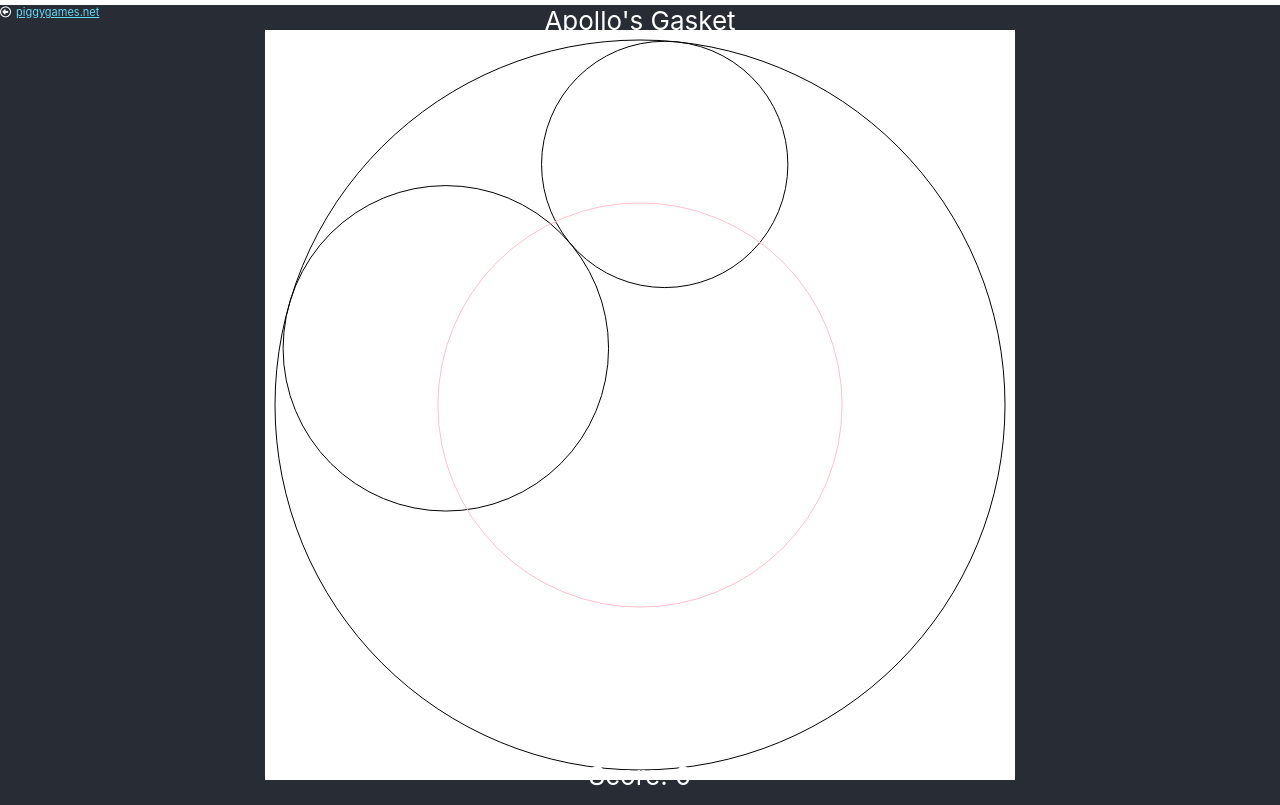
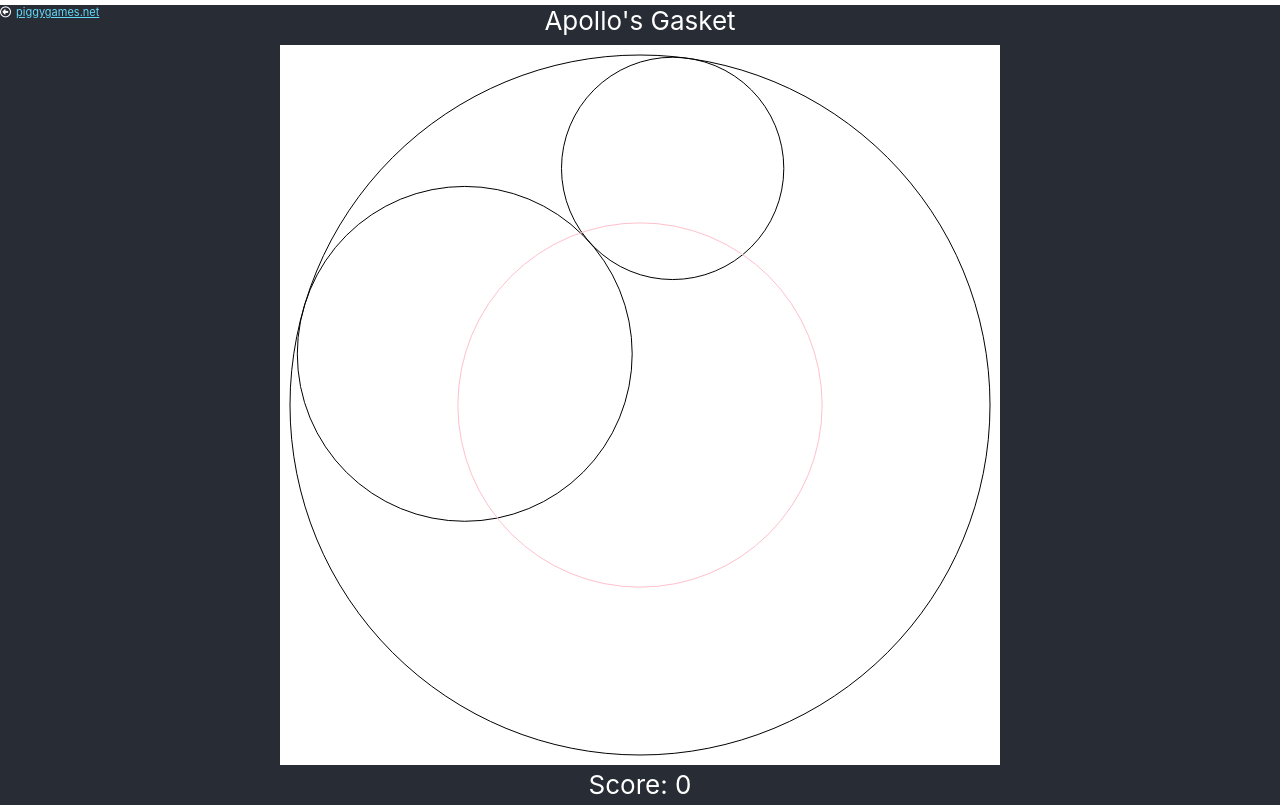
Before and after one commit to pdhorn/apollos-gasket, a React (Create React App) app: page / in a window 1280 px wide. Built offline with nearby package versions, Linux system fonts and the light colour scheme.

Commit message:
minor tweaks for display

```diff
--- a/public/index.html
+++ b/public/index.html
@@ -29,7 +29,7 @@
       work correctly both with client-side routing and a non-root public URL.
       Learn how to configure a non-root public URL by running `npm run build`.
     -->
-    <title>React App</title>
+    <title>Apollo's Gasket</title>
   </head>
   <body>
     <noscript>You need to enable JavaScript to run this app.</noscript>
--- a/src/App.js
+++ b/src/App.js
@@ -5,7 +5,7 @@ import Beep from "./Beep.js";
 
 function App() {
   const [activeCircle, setActiveCircle] = useState();
-  const svgPixels = Math.min(window.innerHeight - 50, window.innerWidth - 50);
+  const svgPixels = Math.min(window.innerHeight, window.innerWidth) - 80;
   const [game, setGame] = useState(new Game(svgPixels));
   const [xp, setXP] = useState(svgPixels / 2);
   const [yp, setYP] = useState(svgPixels / 2);
@@ -73,7 +73,8 @@ function App() {
         <div
           style={{
             position: "absolute",
-            top: "95%",
+            top: "100%",
+            transform: "translate(0,-100%)",
           }}
         >
           Score: {game.plays}
--- a/src/Classes.js
+++ b/src/Classes.js
@@ -133,7 +133,7 @@ export class Game {
     this.circles.push(bigCircle);
 
     const theta = 2 * Math.PI * Math.random();
-    const r = minRadius + (outerRadius - 2 * minRadius) * Math.random(); // radius of first circle
+    const r = outerRadius / 3 + (outerRadius / 3) * Math.random(); // radius of first circle
     var firstCircle = new Circle(
       1,
       r,
```
